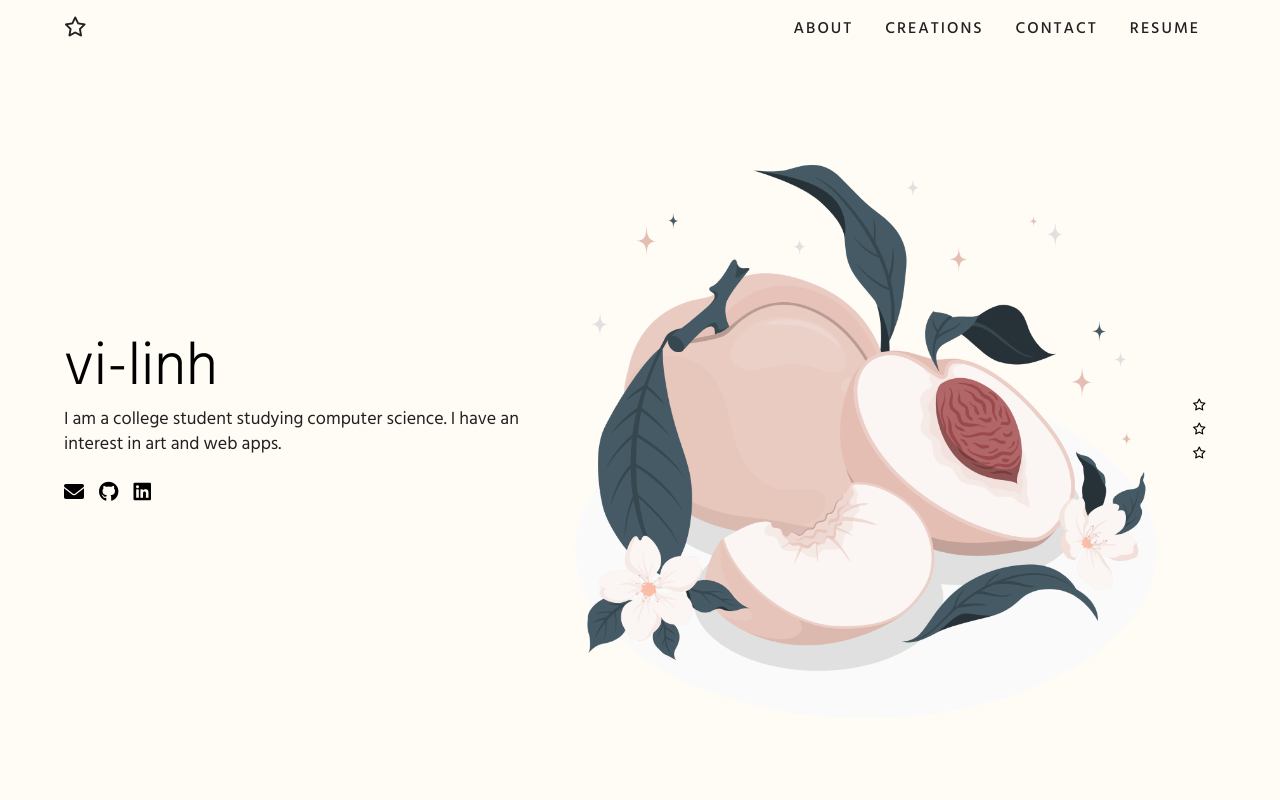
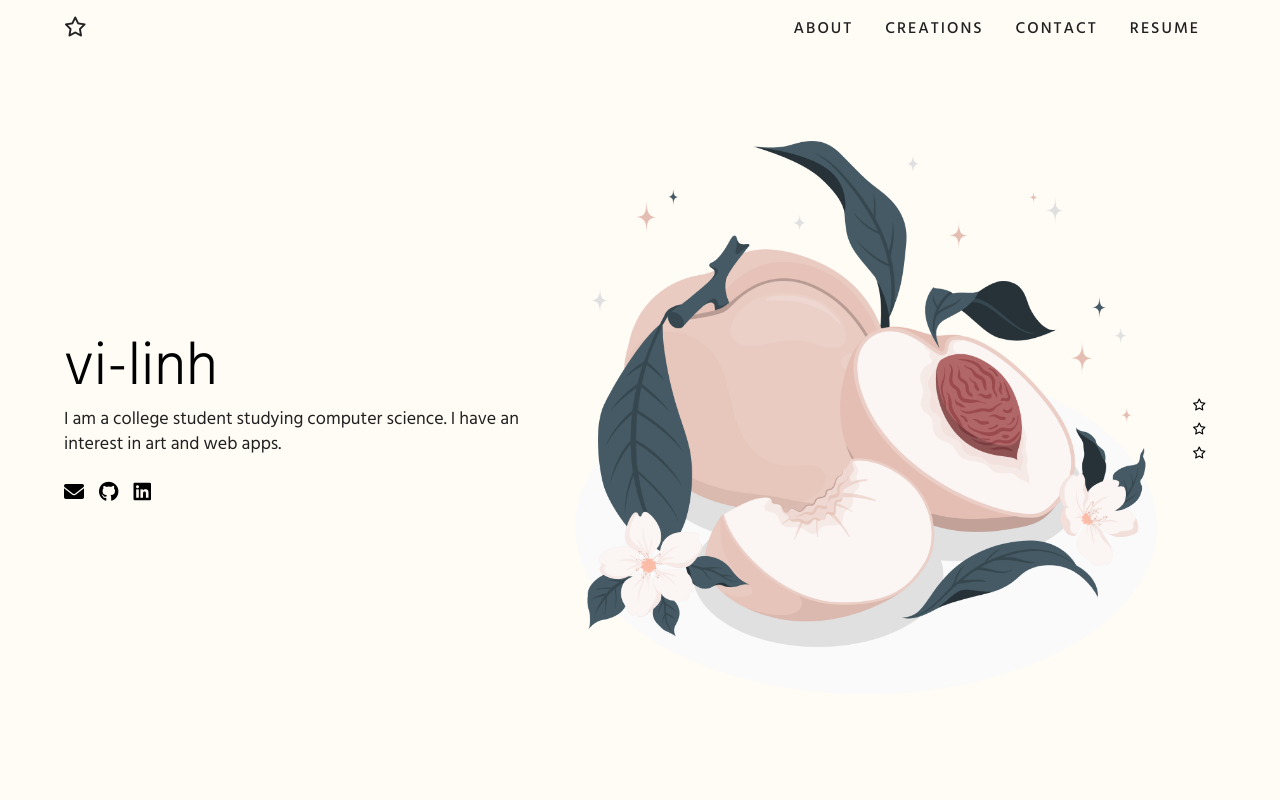
Before and after one commit to vilinh/vi-linh, a React (Create React App) app: page / in a window 1280 px wide. Shown: the top 800 px of the page. Built offline with nearby package versions, Linux system fonts and the light colour scheme.

Commit message:
animations

```diff
--- a/src/components/Hero.jsx
+++ b/src/components/Hero.jsx
@@ -2,27 +2,27 @@ import React, { useState } from "react";
 import "../styles/hero.css";
 import peach from "../assets/Peach-amico.png";
 import { Link } from "react-scroll";
-// import { useSpring, animated } from "react-spring";
+import { useSpring, animated } from "react-spring";
 
 export default function Hero() {
-  // const props = useSpring({
-  //   to: { marginBottom: 0, opacity: 1 },
-  //   from: { marginBottom: -500, opacity: 0 },
-  //   config: { duration: 600 },
-  // });
+  const props = useSpring({
+    to: { marginBottom: 0, opacity: 1 },
+    from: { marginBottom: -500, opacity: 0 },
+    config: { duration: 600 },
+  });
 
-  // const animateImage = useSpring({
-  //   to: { y: 0 },
-  //   from: { y: -25 },
-  //   config: { duration: 1500 },
-  //   loop: { reverse: true },
-  // });
+  const animateImage = useSpring({
+    to: { y: 0 },
+    from: { y: -25 },
+    config: { duration: 1500 },
+    loop: { reverse: true },
+  });
 
   return (
     <div className="hero">
       <div className="container">
         <div className="hero-wrapper">
-          <div className="hero-info">
+          <animated.div style={props} className="hero-info">
             <h1 className="hero-title">vi-linh</h1>
             <p className="hero-desc">
               I am a college student studying computer science. I have an
@@ -45,13 +45,13 @@ export default function Hero() {
                 </a>
               </button>
             </div>
-          </div>
+          </animated.div>
 
-          <div className="hero-img">
+          <animated.div style={animateImage} className="hero-img">
             <a href="https://storyset.com/">
               <img src={peach} alt="peach"></img>
             </a>
-          </div>
+          </animated.div>
 
           <div className="star-icons">
             <Link to="about" smooth>
```
